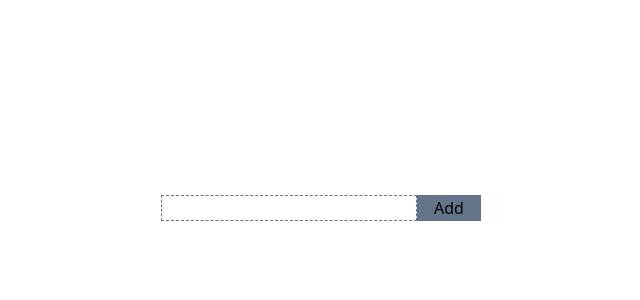
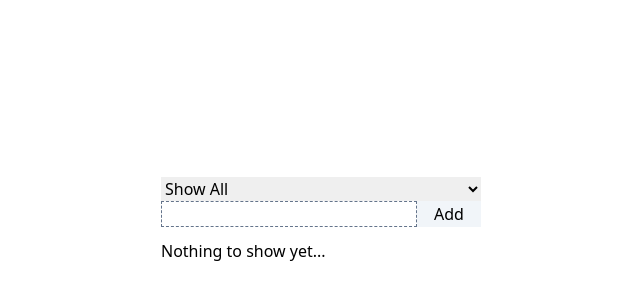
Before and after one commit to feyoayo/test_task_todo, a React (Create React App) app: page / in a window 1280 px wide. Shown: the part 112-412 px from the top of the page, without its empty margins (319-959 px from the left). Built offline with nearby package versions, Linux system fonts and the light colour scheme.

Commit message:
ui fixes

```diff
--- a/src/App.tsx
+++ b/src/App.tsx
@@ -1,34 +1,56 @@
-import { useEffect, useState } from "react";
+import { useMemo } from "react";
 import TodoListItem from "./components/todo-list-item";
 import AddTodo from "./components/add-todo";
 import { ToDoElement } from "./types/todo-element.interface";
 import { TodoContext } from "./contexts/todo.context";
-
-const LOCAL_STORAGE_KEY = "TODO_ELEMENTS";
+import { useLocalStorage } from "./hooks";
+import { ShowElement } from "./components/ui";
+import {
+  LOCAL_STORAGE_KEY,
+  LOCAL_STORAGE_SELECT_KEY,
+} from "./config/constants";
+import { FilterValueContext } from "./contexts/filter-value.context";
+import { SelectValues } from "./enum/filter-values.enum";
+import Filter from "./components/filter";
 
 function App() {
-  const localStorageItems = () => {
-    try {
-      const string = localStorage.getItem(LOCAL_STORAGE_KEY);
-      return JSON.parse(string ?? "[]") as ToDoElement[];
-    } catch (e) {
-      return [];
+  const [todoElements, setTodoElements] = useLocalStorage<ToDoElement[]>(
+    LOCAL_STORAGE_KEY,
+    []
+  );
+
+  const [filterValue, setFilterValue] = useLocalStorage<
+    keyof typeof SelectValues
+  >(LOCAL_STORAGE_SELECT_KEY, "all");
+
+  const filteredElements: ToDoElement[] = useMemo(() => {
+    if (filterValue === SelectValues.completed) {
+      return todoElements.filter((el) => el.isCompleted);
     }
-  };
+    if (filterValue === SelectValues.uncompleted) {
+      return todoElements.filter((el) => !el.isCompleted);
+    }
 
-  const [todoElements, setTodoElements] =
-    useState<ToDoElement[]>(localStorageItems);
+    return todoElements;
+  }, [filterValue, todoElements]);
 
-  useEffect(() => {
-    localStorage.setItem(LOCAL_STORAGE_KEY, JSON.stringify(todoElements));
-  }, [todoElements]);
   return (
     <div className={"flex justify-center items-center flex-col grow h-[100vh]"}>
-      <TodoContext.Provider value={{ todoElements, setTodoElements }}>
+      <TodoContext.Provider
+        value={{ todoElements: filteredElements, setTodoElements }}
+      >
         <div className={"w-80"}>
-          <AddTodo />
-          <div className={"h-40 overflow-x-auto"}>
-            {todoElements.map((todo) => (
+          <FilterValueContext.Provider
+            value={{ filterValue, changeValue: setFilterValue }}
+          >
+            <Filter />
+            <AddTodo />
+          </FilterValueContext.Provider>
+          <div className={"h-40 overflow-x-auto mt-3"}>
+            <ShowElement when={!filteredElements.length}>
+              <span>Nothing to show yet...</span>
+            </ShowElement>
+            {filteredElements?.map((todo) => (
               <TodoListItem todo={todo} key={todo.id} />
             ))}
           </div>
--- a/src/components/add-todo/add-todo.component.tsx
+++ b/src/components/add-todo/add-todo.component.tsx
@@ -1,8 +1,10 @@
 import { useContext, useState } from "react";
+import { FilterValueContext } from "../../contexts/filter-value.context";
 import { TodoContext } from "../../contexts/todo.context";
 
 const AddTodo = () => {
   const { setTodoElements } = useContext(TodoContext);
+  const { filterValue, changeValue } = useContext(FilterValueContext);
   const [value, setValue] = useState<string>("");
   const addTodoHandler = () => {
     setTodoElements((prev) =>
@@ -12,6 +14,9 @@ const AddTodo = () => {
         title: value,
       })
     );
+    if (filterValue === "completed") {
+      changeValue("all");
+    }
     setValue("");
   };
   return (
@@ -25,7 +30,9 @@ const AddTodo = () => {
         onChange={(e) => setValue(e.target.value)}
       />
       <button
-        className={"bg-slate-500 w-16 "}
+        className={
+          "bg-slate-500 w-16 disabled:bg-slate-100 disabled:cursor-not-allowed "
+        }
         onClick={addTodoHandler}
         disabled={!value}
       >
--- /dev/null
+++ b/src/components/filter/filter.component.tsx
@@ -0,0 +1,21 @@
+import { useContext } from "react";
+import { FilterValueContext } from "../../contexts/filter-value.context";
+import { SelectValues } from "../../enum/filter-values.enum";
+
+const Filter = () => {
+  const { filterValue, changeValue } = useContext(FilterValueContext);
+
+  return (
+    <select
+      className={"outline-none w-full"}
+      value={filterValue}
+      onChange={(e) => changeValue(e.target.value as SelectValues)}
+    >
+      <option value={SelectValues.all}>Show All</option>
+      <option value={SelectValues.completed}>Show completed tasks</option>
+      <option value={SelectValues.uncompleted}>Show uncompleted tasks</option>
+    </select>
+  );
+};
+
+export default Filter;
--- /dev/null
+++ b/src/components/filter/index.ts
@@ -0,0 +1,3 @@
+import Filter from "./filter.component";
+
+export default Filter;
--- a/src/components/todo-list-item/todo-list-item.component.tsx
+++ b/src/components/todo-list-item/todo-list-item.component.tsx
@@ -18,7 +18,7 @@ const TodoListItem = ({ todo }: TodoListItemProps) => {
   };
 
   return (
-    <div className={"flex justify-between"}>
+    <div className={"border p-2 mb-1"}>
       <ShowElement when={!editTodo}>
         <div className={"flex gap-3"}>
           <input
@@ -27,7 +27,12 @@ const TodoListItem = ({ todo }: TodoListItemProps) => {
             type="checkbox"
           />
           <div>
-            <span className={classNames(todo.isCompleted && "line-through")}>
+            <span
+              className={classNames(
+                todo.isCompleted && "line-through",
+                "break-all"
+              )}
+            >
               {todo.title}
             </span>
           </div>
@@ -41,7 +46,7 @@ const TodoListItem = ({ todo }: TodoListItemProps) => {
         />
       </ShowElement>
 
-      <div>
+      <div className={"flex gap-3 justify-end"}>
         <ShowElement when={!editTodo && !todo.isCompleted}>
           <button
             onClick={() => setEditTodo(true)}
--- /dev/null
+++ b/src/config/constants.ts
@@ -0,0 +1,2 @@
+export const LOCAL_STORAGE_KEY = "TODO_ELEMENTS";
+export const LOCAL_STORAGE_SELECT_KEY = "FILTER_TYPE";
--- /dev/null
+++ b/src/contexts/filter-value.context.ts
@@ -0,0 +1,7 @@
+import { createContext } from "react";
+import { SelectValues } from "../enum/filter-values.enum";
+
+export const FilterValueContext = createContext<{
+  filterValue: keyof typeof SelectValues;
+  changeValue: (value: keyof typeof SelectValues) => void;
+}>({ filterValue: SelectValues.all, changeValue: () => {} });
--- /dev/null
+++ b/src/enum/filter-values.enum.ts
@@ -0,0 +1,5 @@
+export enum SelectValues {
+  all = "all",
+  completed = "completed",
+  uncompleted = "uncompleted",
+}
--- a/src/hooks/index.ts
+++ b/src/hooks/index.ts
@@ -1,3 +1,4 @@
 import useTodoManipulations from "./useTodoManipulations";
 
-export { useTodoManipulations };
+import useLocalStorage from "./useLocalStorage";
+export { useTodoManipulations, useLocalStorage };
--- /dev/null
+++ b/src/hooks/useLocalStorage.ts
@@ -0,0 +1,43 @@
+import { useState } from "react";
+
+export default function useLocalStorage<T>(key: string, initialValue: T) {
+  // State to store our value
+  // Pass initial state function to useState so logic is only executed once
+  const [storedValue, setStoredValue] = useState(() => {
+    if (typeof window === "undefined") {
+      return initialValue;
+    }
+    try {
+      // Get from local storage by key
+      const item = window.localStorage.getItem(key);
+      // Parse stored json or if none return initialValue
+      return item ? (JSON.parse(item) as T) : initialValue;
+    } catch (error) {
+      // If error also return initialValue
+      console.log(error);
+      return initialValue;
+    }
+  });
+  // Return a wrapped version of useState's setter function that ...
+  // ... persists the new value to localStorage.
+  const setValue = (value: T) => {
+    try {
+      // Allow value to be a function so we have same API as useState
+      const valueToStore =
+        value instanceof Function ? value(storedValue) : value;
+      // Save state
+      setStoredValue(valueToStore);
+      // Save to local storage
+      if (typeof window !== "undefined") {
+        window.localStorage.setItem(key, JSON.stringify(valueToStore));
+      }
+    } catch (error) {
+      // A more advanced implementation would handle the error case
+      console.log(error);
+    }
+  };
+  return [storedValue, setValue] as [
+    T,
+    React.Dispatch<React.SetStateAction<T>>
+  ];
+}
```
